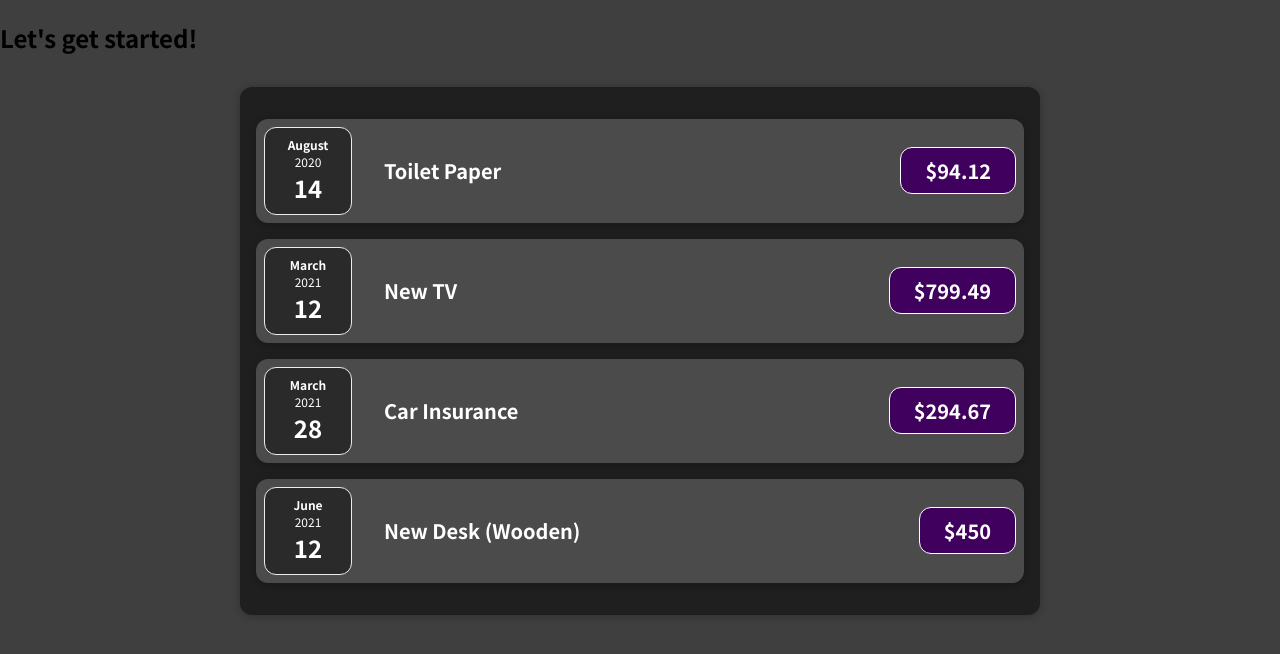
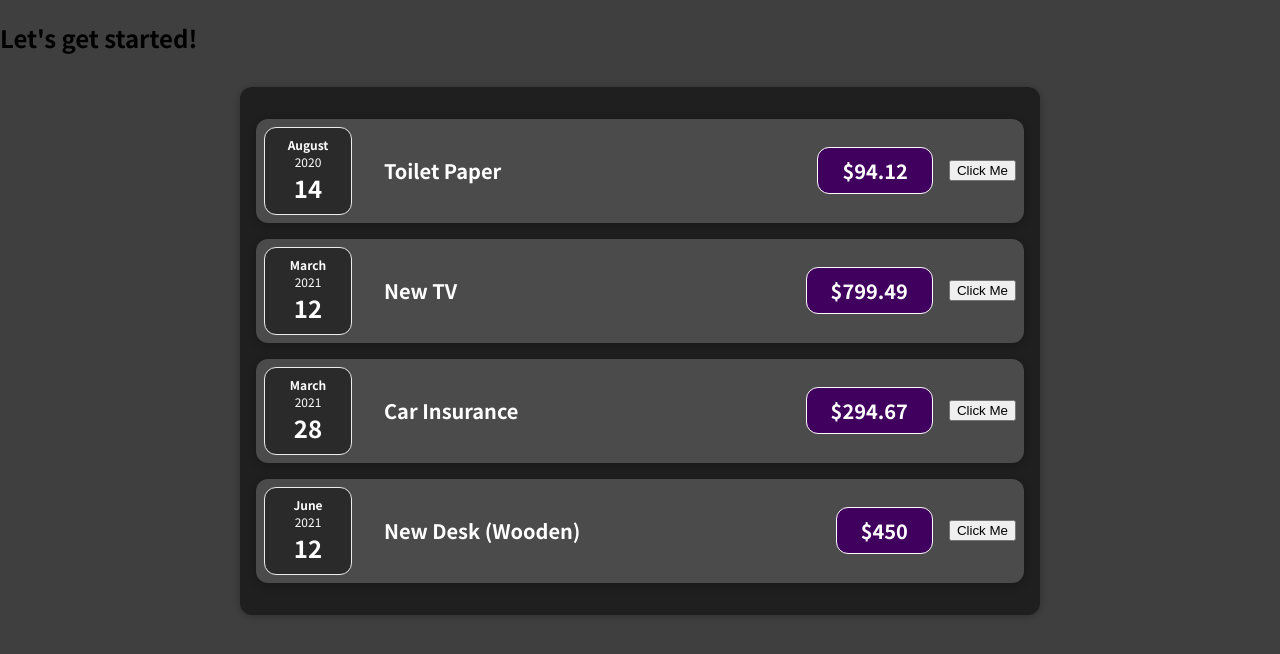
Before and after one commit to Qchown31/react-complete-guide, a React (Create React App) app in the folder 01-starting-setup/: page / in a window 1280 px wide. Shown: the top 654 px of the page. Built offline with nearby package versions, Linux system fonts and the light colour scheme.

Commit message:
jsx vs js

```diff
--- a/01-starting-setup/src/components/Expenses/ExpenseItem.js
+++ b/01-starting-setup/src/components/Expenses/ExpenseItem.jsx
@@ -5,12 +5,16 @@ import "./ExpenseItem.css";
 import Card from "../UI/Card";
 
 function ExpenseItem(props) {
+  const clickHandler = () => {
+    console.log("clicked!!");
+  };
   return (
     <Card className="expense-item">
       <div className="expense-item__description">
         <ExpenseDate date={props.date} />
         <h2>{props.title}</h2>
         <div className="expense-item__price">${props.amount}</div>
+        <button onClick={clickHandler}>Click Me</button>
       </div>
     </Card>
   );
```
Also changed, not shown: 01-starting-setup/src/App.jsx (renamed from 01-starting-setup/src/App.js), 01-starting-setup/src/components/Expenses/ExpenseDate.jsx (renamed from 01-starting-setup/src/components/Expenses/ExpenseDate.js), 01-starting-setup/src/components/Expenses/Expenses.jsx (renamed from 01-starting-setup/src/components/Expenses/Expenses.js), 01-starting-setup/src/components/UI/Card.jsx (renamed from 01-starting-setup/src/components/UI/Card.js), 01-starting-setup/src/index.jsx (renamed from 01-starting-setup/src/index.js), 1 other file (tests, documents, lock files or other folders).
